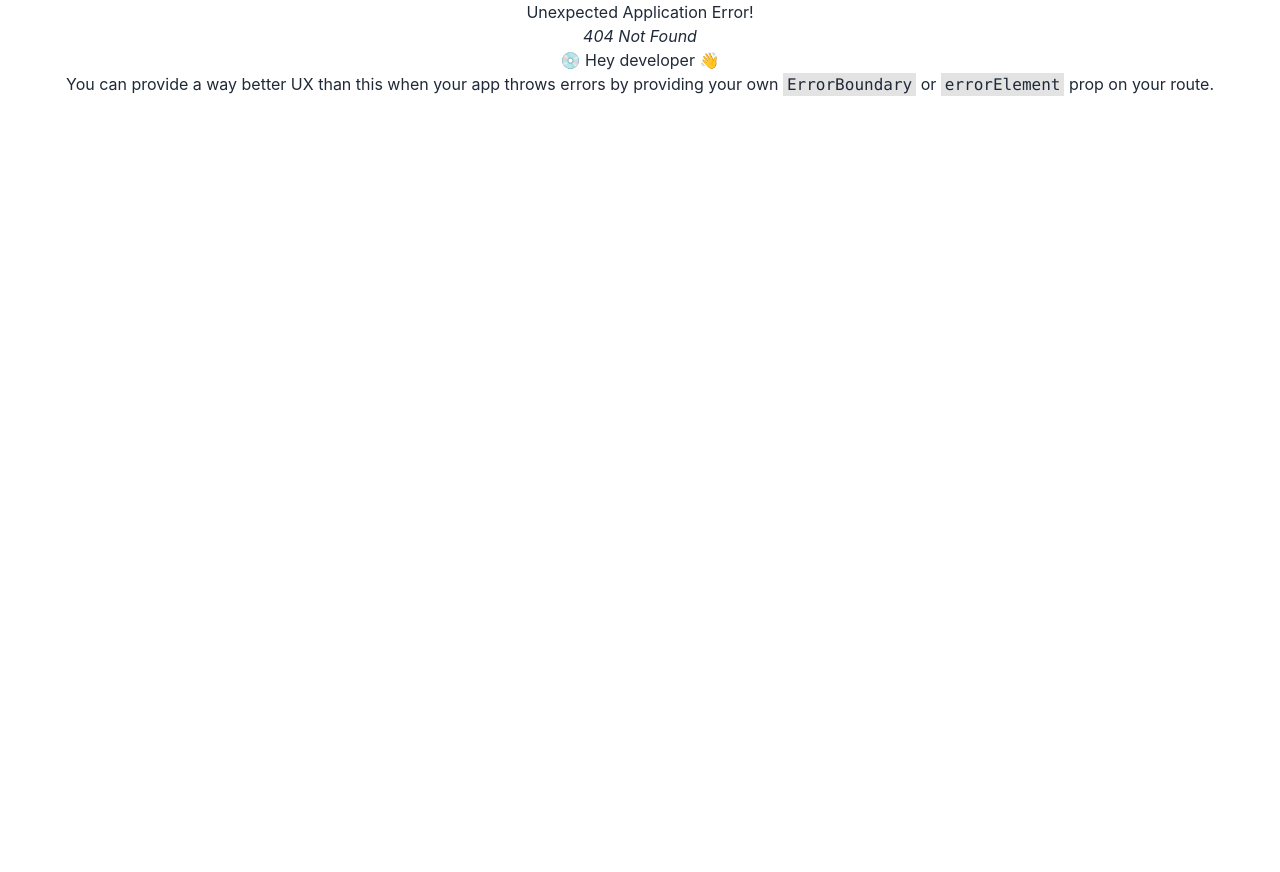
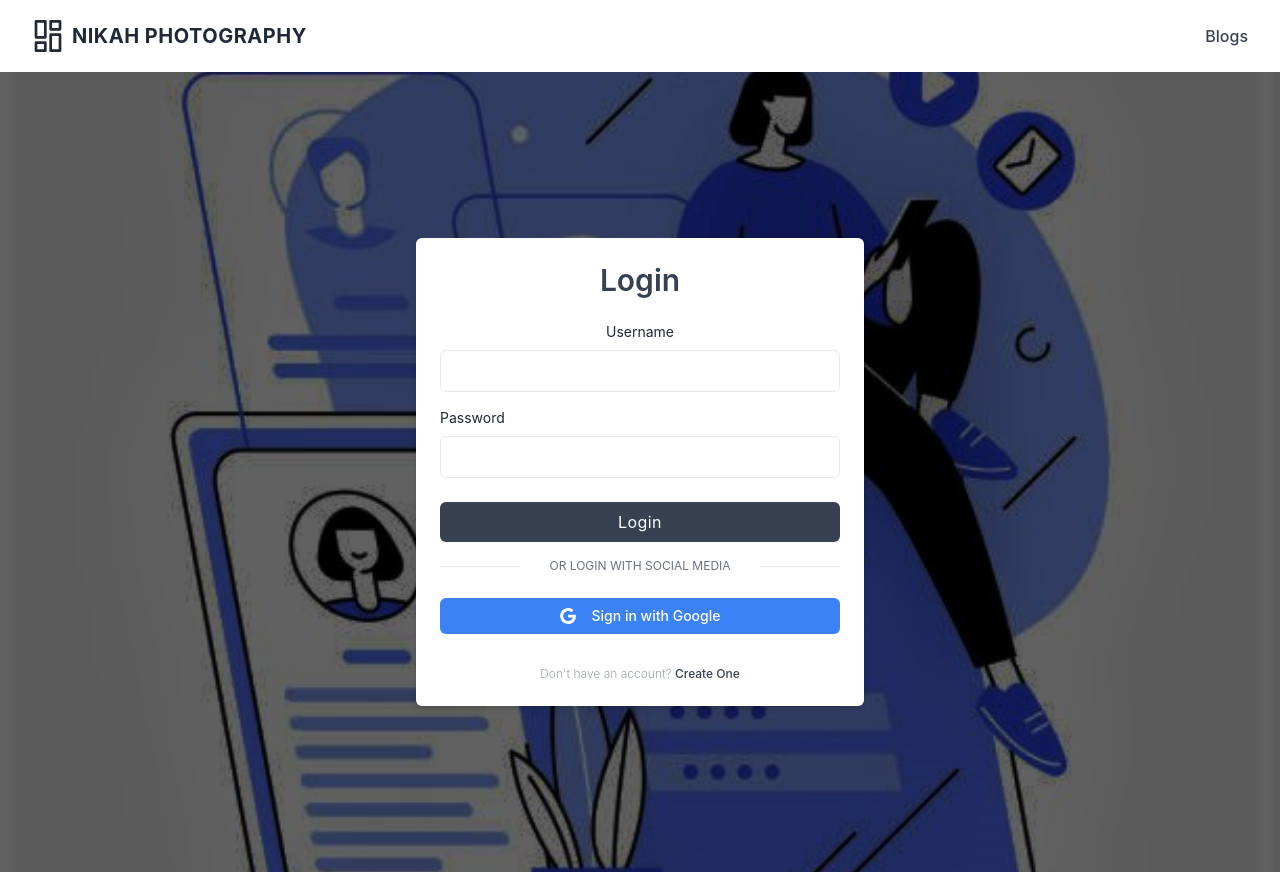
Before and after one commit to sajid1545/Nikah-photography_client, a React (Create React App) app: page /login in a window 1280 px wide. Before the commit this address had no page. Before the commit the page ends 800 px from the top, so only its background shows below. Built offline with nearby package versions, Linux system fonts and the light colour scheme.

Commit message:
login and register page created

```diff
--- a/src/Contexts/UserProvider.jsx
+++ b/src/Contexts/UserProvider.jsx
@@ -1,13 +1,19 @@
 import React, { createContext } from 'react';
+import { createUserWithEmailAndPassword, getAuth } from 'firebase/auth';
+import app from '../Firebase/firebase.config';
 
-export const AuthContext = createContext()
+export const AuthContext = createContext();
 
-const UserProvider = () => {
-    return (
-        <div>
+const auth = getAuth(app);
 
-        </div>
-    );
+const UserProvider = ({ children }) => {
+	const createUser = (email, password) => {
+		return createUserWithEmailAndPassword(auth,email, password);
+	};
+
+	const authInfo = { createUser };
+
+	return <AuthContext.Provider value={authInfo}>{children}</AuthContext.Provider>;
 };
 
 export default UserProvider;
--- a/src/Firebase/firebase.config.js
+++ b/src/Firebase/firebase.config.js
@@ -15,3 +15,4 @@ const firebaseConfig = {
 
 // Initialize Firebase
 const app = initializeApp(firebaseConfig);
+export default app;
--- /dev/null
+++ b/src/Pages/Login/Login.css
@@ -0,0 +1,6 @@
+.login-form {
+    background: url("/src/assets/images/login.jpg");
+    background-position: center;
+    background-repeat: no-repeat;
+    background-size: cover;
+}
--- /dev/null
+++ b/src/Pages/Login/Login.jsx
@@ -0,0 +1,82 @@
+import React from 'react';
+import { Link } from 'react-router-dom';
+import './Login.css';
+
+const Login = () => {
+	return (
+		<div className="login-form min-h-screen flex items-center">
+			<div className="w-full max-w-md p-6 m-auto mx-auto  bg-white rounded-md shadow-md dark:bg-gray-800">
+				<h1 className="text-3xl font-semibold text-center text-gray-700 dark:text-white">Login</h1>
+
+				<form className="mt-6 w-full  ">
+					<div>
+						<label  className="block text-sm text-gray-800 dark:text-gray-200">
+							Username
+						</label>
+						<input
+							type="text"
+							className="block w-full px-4 py-2 mt-2 text-gray-700 bg-white border rounded-md dark:bg-gray-800 dark:text-gray-300 dark:border-gray-600 focus:border-blue-400 dark:focus:border-blue-300 focus:ring-blue-300 focus:outline-none focus:ring focus:ring-opacity-40"
+						/>
+					</div>
+
+					<div className="mt-4">
+						<div className="flex items-center justify-between">
+							<label  className="block text-sm text-gray-800 dark:text-gray-200">
+								Password
+							</label>
+						</div>
+
+						<input
+							type="password"
+							className="block w-full px-4 py-2 mt-2 text-gray-700 bg-white border rounded-md dark:bg-gray-800 dark:text-gray-300 dark:border-gray-600 focus:border-blue-400 dark:focus:border-blue-300 focus:ring-blue-300 focus:outline-none focus:ring focus:ring-opacity-40"
+						/>
+					</div>
+
+					<div className="mt-6">
+						<button className="w-full px-4 py-2 tracking-wide text-white transition-colors duration-300 transform bg-gray-700 rounded-md hover:bg-gray-600 focus:outline-none focus:bg-gray-600">
+							Login
+						</button>
+					</div>
+				</form>
+
+				<div className="flex items-center justify-between mt-4">
+					<span className="w-1/5 border-b dark:border-gray-600 lg:w-1/5"></span>
+
+					<a
+						href="#"
+						className="text-xs text-center text-gray-500 uppercase dark:text-gray-400 hover:underline">
+						or login with Social Media
+					</a>
+
+					<span className="w-1/5 border-b dark:border-gray-400 lg:w-1/5"></span>
+				</div>
+
+				<div className="flex items-center mt-6 -mx-2">
+					<button
+						type="button"
+						className="flex items-center justify-center w-full px-6 py-2 mx-2 text-sm font-medium text-white transition-colors duration-300 transform bg-blue-500 rounded-md hover:bg-blue-400 focus:bg-blue-400 focus:outline-none">
+						<svg className="w-4 h-4 mx-2 fill-current" viewBox="0 0 24 24">
+							<path d="M12.24 10.285V14.4h6.806c-.275 1.765-2.056 5.174-6.806 5.174-4.095 0-7.439-3.389-7.439-7.574s3.345-7.574 7.439-7.574c2.33 0 3.891.989 4.785 1.849l3.254-3.138C18.189 1.186 15.479 0 12.24 0c-6.635 0-12 5.365-12 12s5.365 12 12 12c6.926 0 11.52-4.869 11.52-11.726 0-.788-.085-1.39-.189-1.989H12.24z"></path>
+						</svg>
+
+						<span className="hidden mx-2 sm:inline">Sign in with Google</span>
+					</button>
+
+
+				</div>
+
+				<p className="mt-8 text-xs font-light text-center text-gray-400">
+					{' '}
+					Don't have an account?{' '}
+					<Link
+						to={'/register'}
+						className="font-medium text-gray-700 dark:text-gray-200 hover:underline">
+						Create One
+					</Link>
+				</p>
+			</div>
+		</div>
+	);
+};
+
+export default Login;
--- /dev/null
+++ b/src/Pages/Register/Register.css
@@ -0,0 +1,6 @@
+.register-form {
+    background: url("/src/assets/images/register.jpg");
+    background-position: center;
+    background-repeat: no-repeat;
+    background-size: cover;
+}
--- /dev/null
+++ b/src/Pages/Register/Register.jsx
@@ -0,0 +1,155 @@
+import React, { useContext } from 'react';
+import { Link } from 'react-router-dom';
+import { toast } from 'react-toastify';
+import { AuthContext } from '../../Contexts/UserProvider';
+import './Register.css';
+
+const Register = () => {
+
+    const {createUser} = useContext(AuthContext)
+
+	const handleRegister = (event) => {
+		event.preventDefault();
+		const form = event.target;
+		const name = form.name.value;
+		const photoURL = form.photoURL.value;
+		const email = form.email.value;
+		const password = form.password.value;
+        console.log(name, photoURL, email, password);
+
+        createUser(email, password)
+            .then(result => {
+                const user = result.user;
+                console.log(user);
+                toast.success('Successfully registered')
+        })
+
+	};
+
+	return (
+		<div className="register-form">
+			<section className="">
+				<div className="container w-full max-w-md flex items-center justify-center min-h-screen px-6 mx-auto">
+					<form onSubmit={handleRegister} className="w-full bg-gray-900 py-10 px-5 rounded-xl">
+						<h1 className="text-3xl font-semibold text-center text-gray-700 dark:text-white">
+							Register
+						</h1>
+						<div className="relative flex items-center mt-8">
+							<span className="absolute">
+								<svg
+									xmlns="http://www.w3.org/2000/svg"
+									className="w-6 h-6 mx-3 text-gray-300 dark:text-gray-500"
+									fill="none"
+									viewBox="0 0 24 24"
+									stroke="currentColor"
+									stroke-width="2">
+									<path
+										stroke-linecap="round"
+										stroke-linejoin="round"
+										d="M16 7a4 4 0 11-8 0 4 4 0 018 0zM12 14a7 7 0 00-7 7h14a7 7 0 00-7-7z"
+									/>
+								</svg>
+							</span>
+
+							<input
+								type="text"
+								name="name"
+								className="block w-full py-3 text-gray-700 bg-white border rounded-md px-11 dark:bg-gray-900 dark:text-gray-300 dark:border-gray-600 focus:border-blue-400 dark:focus:border-blue-300 focus:ring-blue-300 focus:outline-none focus:ring focus:ring-opacity-40"
+								placeholder="Full Name"
+							/>
+						</div>
+						<div className="relative flex items-center mt-8">
+							<span className="absolute">
+								<svg
+									xmlns="http://www.w3.org/2000/svg"
+									className="w-6 h-6 mx-3 text-gray-300 dark:text-gray-500"
+									fill="none"
+									viewBox="0 0 24 24"
+									stroke="currentColor"
+									stroke-width="2">
+									<path
+										stroke-linecap="round"
+										stroke-linejoin="round"
+										d="M16 7a4 4 0 11-8 0 4 4 0 018 0zM12 14a7 7 0 00-7 7h14a7 7 0 00-7-7z"
+									/>
+								</svg>
+							</span>
+
+							<input
+								type="text"
+								name="photoURL"
+								className="block w-full py-3 text-gray-700 bg-white border rounded-md px-11 dark:bg-gray-900 dark:text-gray-300 dark:border-gray-600 focus:border-blue-400 dark:focus:border-blue-300 focus:ring-blue-300 focus:outline-none focus:ring focus:ring-opacity-40"
+								placeholder="Photo URL"
+							/>
+						</div>
+
+						<div className="relative flex items-center mt-6">
+							<span className="absolute">
+								<svg
+									xmlns="http://www.w3.org/2000/svg"
+									className="w-6 h-6 mx-3 text-gray-300 dark:text-gray-500"
+									fill="none"
+									viewBox="0 0 24 24"
+									stroke="currentColor"
+									stroke-width="2">
+									<path
+										stroke-linecap="round"
+										stroke-linejoin="round"
+										d="M3 8l7.89 5.26a2 2 0 002.22 0L21 8M5 19h14a2 2 0 002-2V7a2 2 0 00-2-2H5a2 2 0 00-2 2v10a2 2 0 002 2z"
+									/>
+								</svg>
+							</span>
+
+							<input
+								type="email"
+								name="email"
+								className="block w-full py-3 text-gray-700 bg-white border rounded-md px-11 dark:bg-gray-900 dark:text-gray-300 dark:border-gray-600 focus:border-blue-400 dark:focus:border-blue-300 focus:ring-blue-300 focus:outline-none focus:ring focus:ring-opacity-40"
+								placeholder="Email address"
+							/>
+						</div>
+
+						<div className="relative flex items-center mt-4">
+							<span className="absolute">
+								<svg
+									xmlns="http://www.w3.org/2000/svg"
+									className="w-6 h-6 mx-3 text-gray-300 dark:text-gray-500"
+									fill="none"
+									viewBox="0 0 24 24"
+									stroke="currentColor"
+									strokeWidth="2">
+									<path
+										strokeLinecap="round"
+										strokeLinejoin="round"
+										d="M12 15v2m-6 4h12a2 2 0 002-2v-6a2 2 0 00-2-2H6a2 2 0 00-2 2v6a2 2 0 002 2zm10-10V7a4 4 0 00-8 0v4h8z"
+									/>
+								</svg>
+							</span>
+
+							<input
+								type="password"
+								name="password"
+								className="block w-full px-10 py-3 text-gray-700 bg-white border rounded-md dark:bg-gray-900 dark:text-gray-300 dark:border-gray-600 focus:border-blue-400 dark:focus:border-blue-300 focus:ring-blue-300 focus:outline-none focus:ring focus:ring-opacity-40"
+								placeholder="Password"
+							/>
+						</div>
+
+						<div className="mt-6">
+							<button type='submit' className="w-full px-6 py-3 text-sm font-medium tracking-wide text-white  transition-colors duration-300 transform bg-blue-500 rounded-md hover:bg-blue-400 focus:outline-none focus:ring focus:ring-blue-300 focus:ring-opacity-50">
+								Sign Up
+							</button>
+
+							<div className="mt-6 text-center ">
+								<span className="text-blue-500 mr-3">Already have an account?</span>
+								<Link to={'/login'} className="text-lg font-bold text-blue-400 hover:underline ">
+									Login
+								</Link>
+							</div>
+						</div>
+					</form>
+				</div>
+			</section>
+		</div>
+	);
+};
+
+export default Register;
--- /dev/null
+++ b/src/Routes/PrivateRoute/PrivateRoute.jsx
@@ -0,0 +1,11 @@
+import React from 'react';
+
+const PrivateRoute = () => {
+    return (
+        <div>
+
+        </div>
+    );
+};
+
+export default PrivateRoute;
```
Also changed, not shown: src/Routes/Routes/routes.js (+10 -0 lines), src/assets/images/login.jpg (added), src/assets/images/register.jpg (added).
